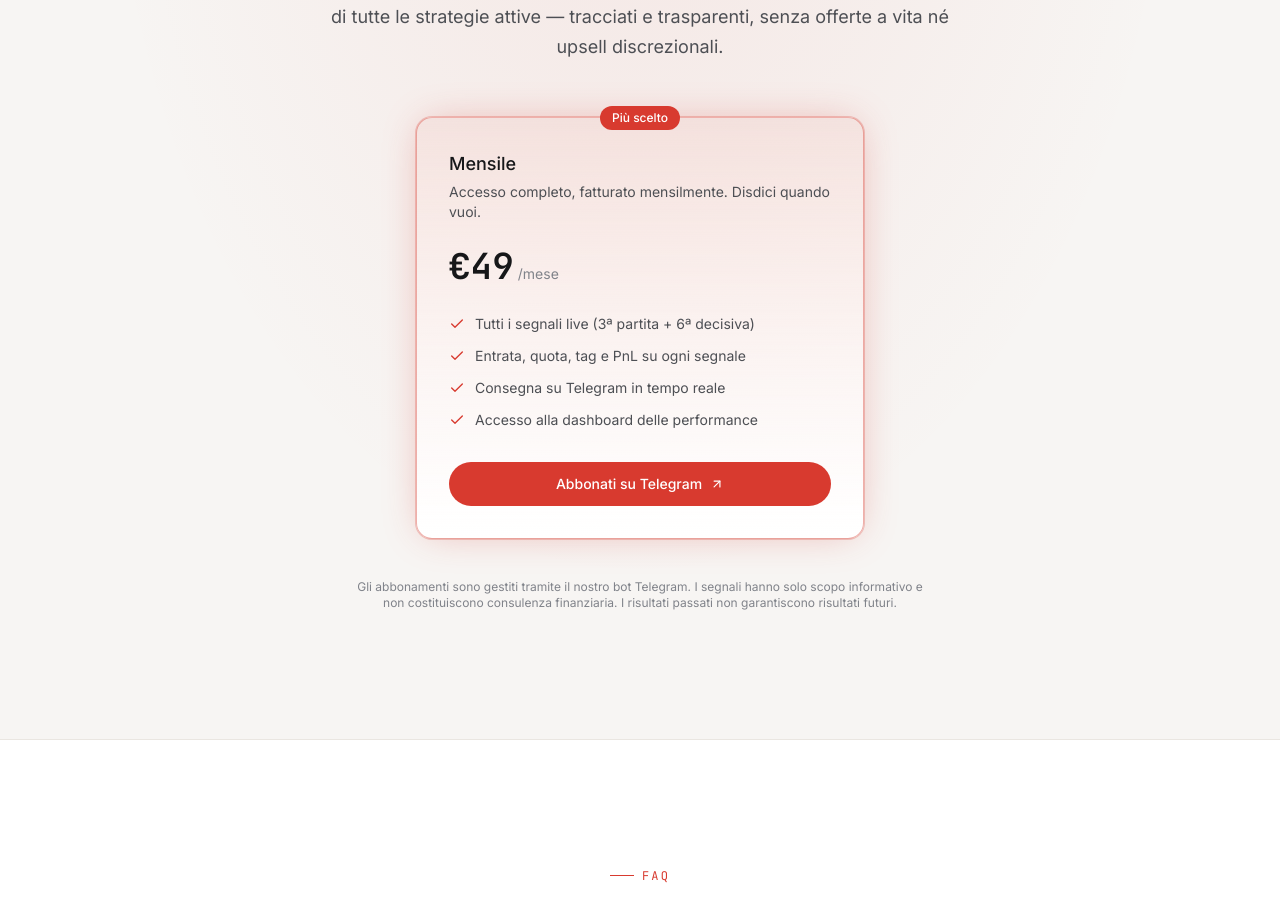
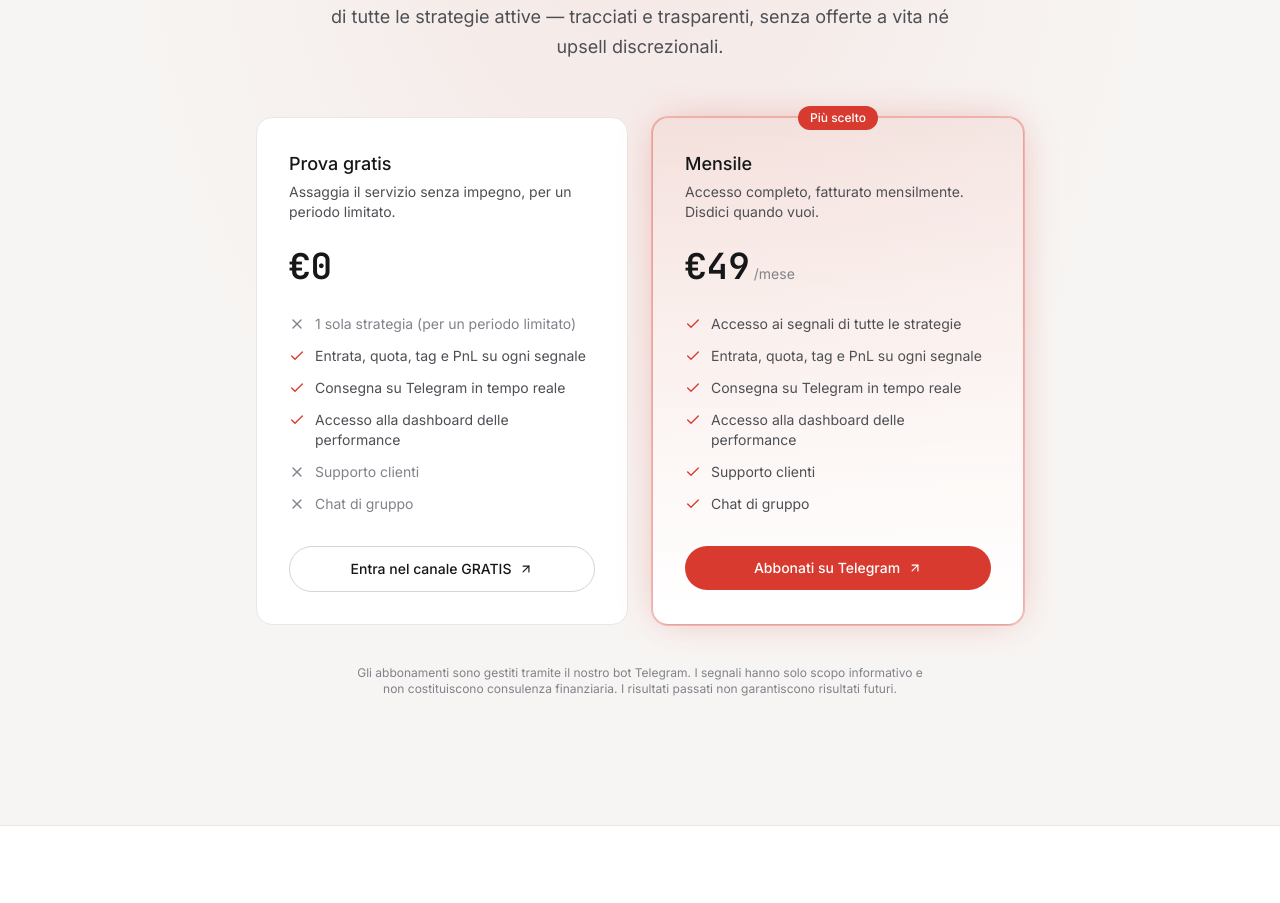
Before and after one commit to mauroiossa03-hash/TRY, a React (Vite) app: page / in a window 1280 px wide. Shown: the part 4130-5033 px from the top of the page. Built offline with nearby package versions, Linux system fonts and the light colour scheme; no server answers; the database is empty.

Commit message:
Add files via upload

```diff
--- a/src/components/Pricing.tsx
+++ b/src/components/Pricing.tsx
@@ -1,20 +1,53 @@
-import { Check, ArrowUpRight } from "lucide-react";
+import { Check, X, ArrowUpRight } from "lucide-react";
 import SectionHeading from "./SectionHeading";
 import ScrollReveal from "./ScrollReveal";
 import { TELEGRAM_URL } from "../lib/config";
 
-const PLANS = [
+type Feature = { label: string; included: boolean };
+
+type Plan = {
+  name: string;
+  price: string;
+  period: string;
+  description: string;
+  highlight: boolean;
+  badge?: string;
+  cta: string;
+  features: Feature[];
+};
+
+const PLANS: Plan[] = [
+  {
+    name: "Prova gratis",
+    price: "0",
+    period: "",
+    description: "Assaggia il servizio senza impegno, per un periodo limitato.",
+    highlight: false,
+    cta: "Entra nel canale GRATIS",
+    features: [
+      { label: "1 sola strategia (per un periodo limitato)", included: false },
+      { label: "Entrata, quota, tag e PnL su ogni segnale", included: true },
+      { label: "Consegna su Telegram in tempo reale", included: true },
+      { label: "Accesso alla dashboard delle performance", included: true },
+      { label: "Supporto clienti", included: false },
+      { label: "Chat di gruppo", included: false },
+    ],
+  },
   {
     name: "Mensile",
     price: "49",
     period: "/mese",
     description: "Accesso completo, fatturato mensilmente. Disdici quando vuoi.",
     highlight: true,
+    badge: "Più scelto",
+    cta: "Abbonati su Telegram",
     features: [
-      "Tutti i segnali live (3ª partita + 6ª decisiva)",
-      "Entrata, quota, tag e PnL su ogni segnale",
-      "Consegna su Telegram in tempo reale",
-      "Accesso alla dashboard delle performance",
+      { label: "Accesso ai segnali di tutte le strategie", included: true },
+      { label: "Entrata, quota, tag e PnL su ogni segnale", included: true },
+      { label: "Consegna su Telegram in tempo reale", included: true },
+      { label: "Accesso alla dashboard delle performance", included: true },
+      { label: "Supporto clienti", included: true },
+      { label: "Chat di gruppo", included: true },
     ],
   },
 ];
@@ -38,7 +71,7 @@ export default function Pricing() {
           description="Il canale gratuito mostra una sola strategia. Con l'abbonamento ricevi i segnali di tutte le strategie attive — tracciati e trasparenti, senza offerte a vita né upsell discrezionali."
         />
 
-        <div className="mt-14 max-w-md mx-auto">
+        <div className="mt-14 grid gap-6 sm:grid-cols-2 max-w-3xl mx-auto items-stretch">
           {PLANS.map((plan, i) => (
             <ScrollReveal key={plan.name} delay={i * 0.1}>
               <div
@@ -48,9 +81,9 @@ export default function Pricing() {
                     : "border-border bg-surface hover:border-edge"
                 }`}
               >
-                {plan.highlight && (
+                {plan.badge && (
                   <span className="absolute -top-3 left-1/2 -translate-x-1/2 rounded-full bg-mint px-3 py-1 text-xs font-medium text-white">
-                    Più scelto
+                    {plan.badge}
                   </span>
                 )}
                 <h3 className="text-text font-medium text-lg">{plan.name}</h3>
@@ -59,14 +92,25 @@ export default function Pricing() {
                   <span className="font-mono-tabular text-4xl text-text font-semibold">
                     €{plan.price}
                   </span>
-                  <span className="text-text-faint text-sm">{plan.period}</span>
+                  {plan.period && (
+                    <span className="text-text-faint text-sm">{plan.period}</span>
+                  )}
                 </div>
 
                 <ul className="mt-7 space-y-3">
                   {plan.features.map((feature) => (
-                    <li key={feature} className="flex items-start gap-2.5 text-sm text-text-dim">
-                      <Check className="size-4 text-mint shrink-0 mt-0.5" />
-                      {feature}
+                    <li
+                      key={feature.label}
+                      className={`flex items-start gap-2.5 text-sm ${
+                        feature.included ? "text-text-dim" : "text-text-faint"
+                      }`}
+                    >
+                      {feature.included ? (
+                        <Check className="size-4 text-mint shrink-0 mt-0.5" />
+                      ) : (
+                        <X className="size-4 text-text-faint shrink-0 mt-0.5" />
+                      )}
+                      {feature.label}
                     </li>
                   ))}
                 </ul>
@@ -81,7 +125,7 @@ export default function Pricing() {
                       : "border border-edge text-text hover:bg-surface-2"
                   }`}
                 >
-                  Abbonati su Telegram
+                  {plan.cta}
                   <ArrowUpRight className="size-3.5" />
                 </a>
               </div>
```
